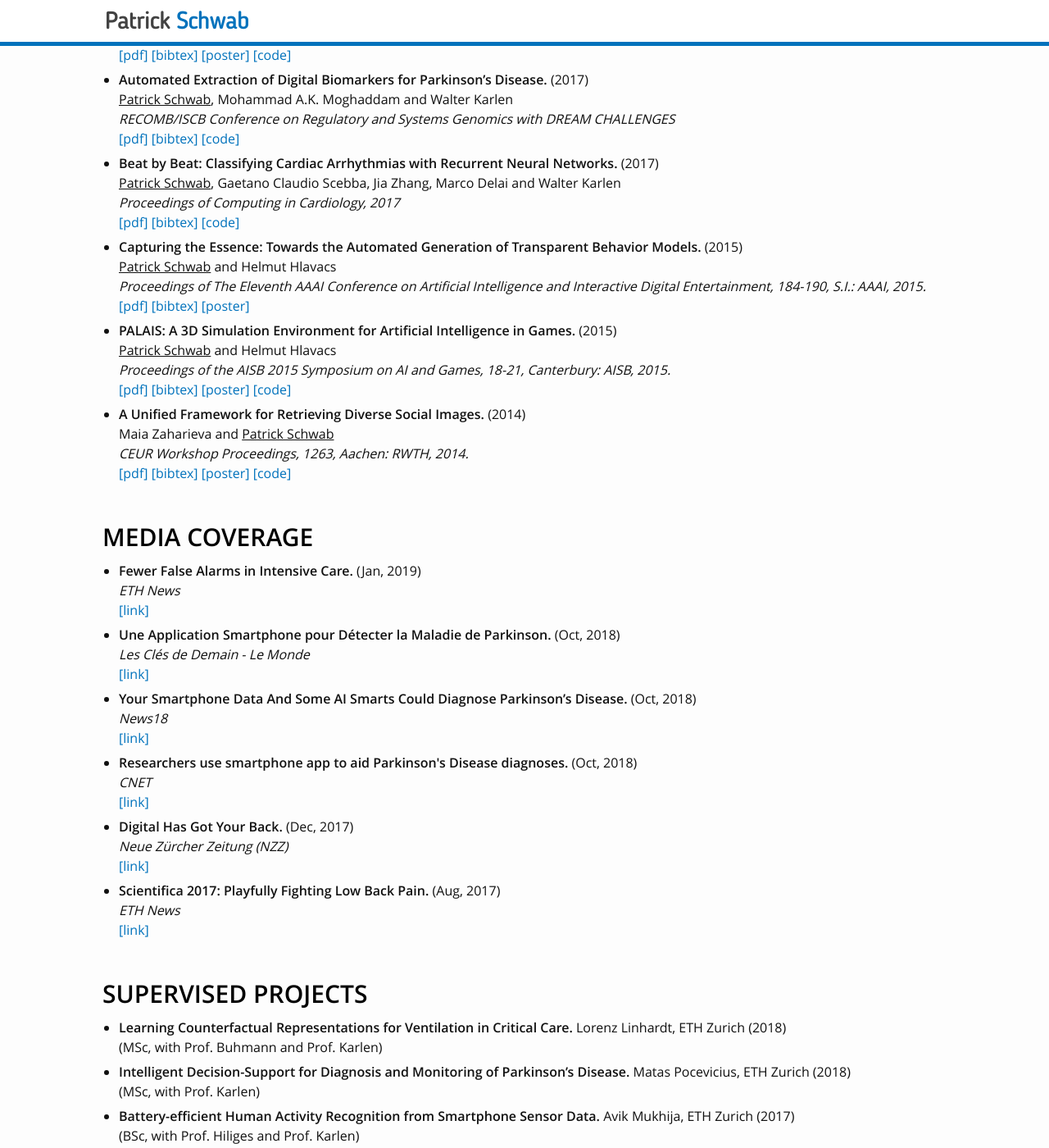
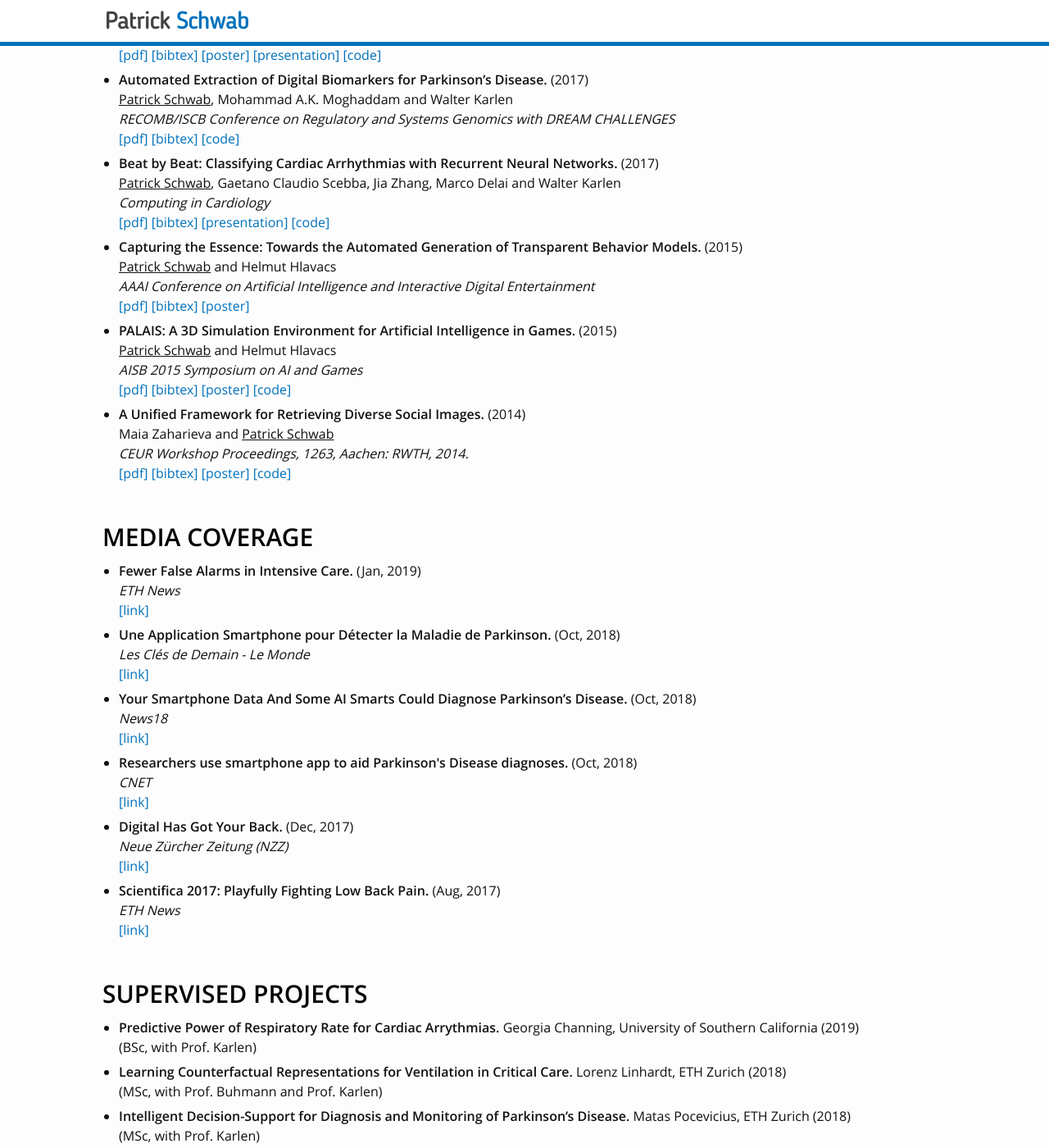
Before and after one commit to d909b/d909b.github.io, a Jekyll site: the page built from index.html, in a window 1280 px wide and 1400 px high, scrolled down 2657 px. Shown: the whole window at 82% size. Built offline with Jekyll 4.4.1, drawn with Linux system fonts in a browser that asks for light colours; nearby versions of some CDN libraries; library files that are not in the unit come from our copies.

Commit message:
added presentations

```diff
--- a/js/application.js
+++ b/js/application.js
@@ -102,6 +102,7 @@ app.controller('AppController', function($scope){
             pdf: "https://arxiv.org/pdf/1802.05027.pdf",
             code: "https://github.com/d909b/DSMT-Nets",
             poster: "https://bitbucket.org/d909b/scientific-artifacts/raw/22b381c3fd3bd0d668f3488b343ef72d574005df/ICML18-poster.pdf",
+            presentation: "http://schwabpatrick.com/presentations/ICML18-dsmtnet-presentation.pdf",
             bibtex: "http://schwabpatrick.com/bibtex/nottocry.txt",
             image: "",
             notable: "Acceptance rate: 25.1%"
@@ -120,9 +121,10 @@ app.controller('AppController', function($scope){
             title: "Beat by Beat: Classifying Cardiac Arrhythmias with Recurrent Neural Networks.",
             authors: "Patrick Schwab, Gaetano Claudio Scebba, Jia Zhang, Marco Delai and Walter Karlen",
             year: "2017",
-            venue: "Proceedings of Computing in Cardiology, 2017",
+            venue: "Computing in Cardiology",
             pdf: "https://arxiv.org/pdf/1710.06319.pdf",
             code: "https://github.com/d909b/heart_rhythm_attentive_rnn",
+            presentation: "http://schwabpatrick.com/presentations/CinC17-BeatByBeat-presentation.pdf",
             bibtex: "http://schwabpatrick.com/bibtex/beatbybeat.txt",
             image: "img/cinc17.png"
         },
@@ -130,7 +132,7 @@ app.controller('AppController', function($scope){
             title: "Capturing the Essence: Towards the Automated Generation of Transparent Behavior Models.",
             authors: "Patrick Schwab and Helmut Hlavacs",
             year: "2015",
-            venue: "Proceedings of The Eleventh AAAI Conference on Artificial Intelligence and Interactive Digital Entertainment, 184-190, S.I.: AAAI, 2015.",
+            venue: "AAAI Conference on Artificial Intelligence and Interactive Digital Entertainment",
             pdf: "https://bitbucket.org/d909b/scientific-artifacts/raw/8f112743125342b8523ad9344a4f00905da74591/aiide2015.pdf",
             poster: "https://bitbucket.org/d909b/scientific-artifacts/raw/81b4ad5fca44928163b4b01ff5eeae6eef2ddc13/aiide2015-poster.pdf",
             bibtex: "http://schwabpatrick.com/bibtex/capturing_the_essence.txt",
@@ -140,7 +142,7 @@ app.controller('AppController', function($scope){
             title: "PALAIS: A 3D Simulation Environment for Artificial Intelligence in Games.",
             authors: "Patrick Schwab and Helmut Hlavacs",
             year: "2015",
-            venue: "Proceedings of the AISB 2015 Symposium on AI and Games, 18-21, Canterbury: AISB, 2015.",
+            venue: "AISB 2015 Symposium on AI and Games",
             pdf: "https://bitbucket.org/d909b/scientific-artifacts/raw/8f112743125342b8523ad9344a4f00905da74591/AISB2015.pdf",
             poster: "https://bitbucket.org/d909b/scientific-artifacts/raw/81b4ad5fca44928163b4b01ff5eeae6eef2ddc13/AISB2015-poster.pdf",
             code: "https://github.com/palais-ai/",
@@ -265,6 +267,12 @@ app.controller('AppController', function($scope){
 
     $scope.supervision = [
         {
+            title: "Predictive Power of Respiratory Rate for Cardiac Arrythmias.",
+            name: "Georgia Channing, University of Southern California",
+            level: "BSc, with Prof. Karlen",
+            date: "2019"
+        },
+        {
             title: "Learning Counterfactual Representations for Ventilation in Critical Care.",
             name: "Lorenz Linhardt, ETH Zurich",
             level: "MSc, with Prof. Buhmann and Prof. Karlen",
--- a/ng-templates/publication.html
+++ b/ng-templates/publication.html
@@ -6,5 +6,6 @@
 	<a ng-if="publication.pdf" href="{{ publication.pdf }}">[pdf]</a>
 	<a ng-if="publication.bibtex" href="{{ publication.bibtex }}">[bibtex]</a>
 	<a ng-if="publication.poster" href="{{ publication.poster }}">[poster]</a>
+	<a ng-if="publication.presentation" href="{{ publication.presentation }}">[presentation]</a>
 	<a ng-if="publication.code" href="{{ publication.code }}">[code]</a>
 </li>
```
Also changed, not shown: 2 other files.
